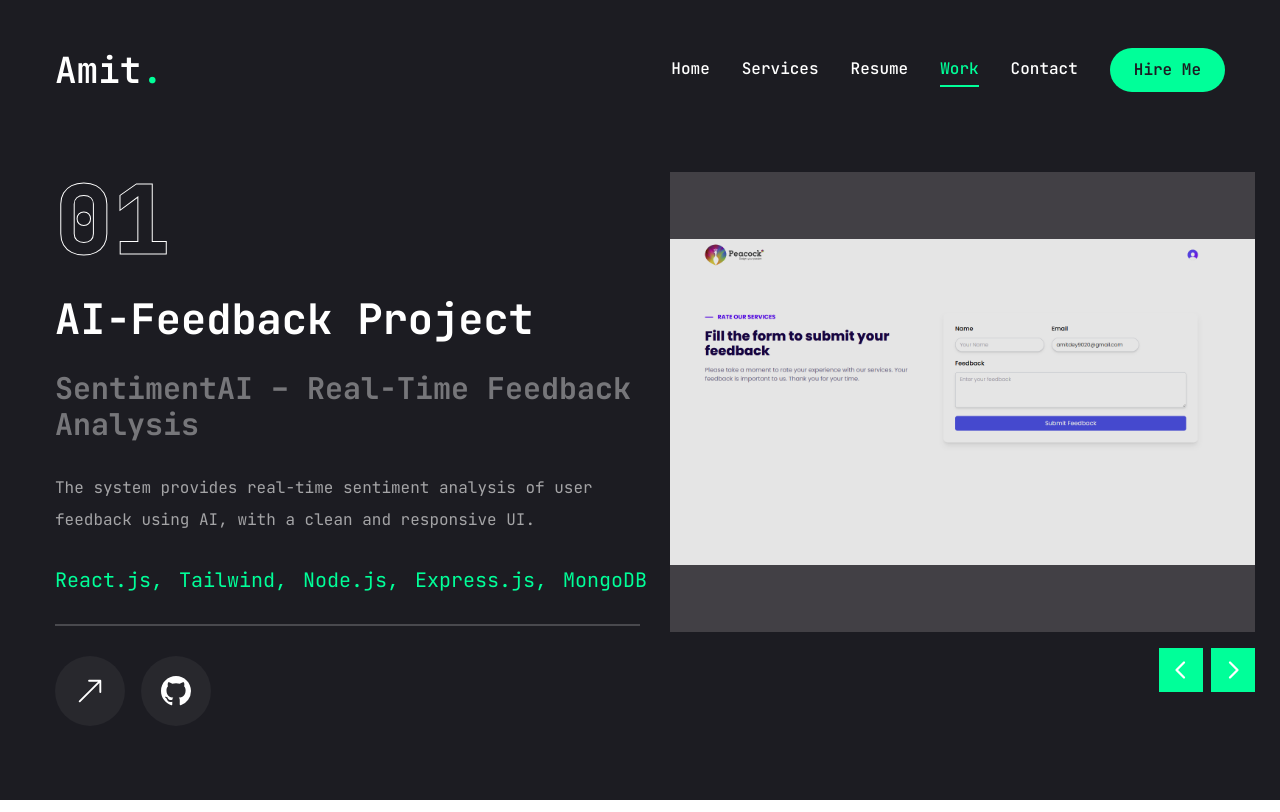
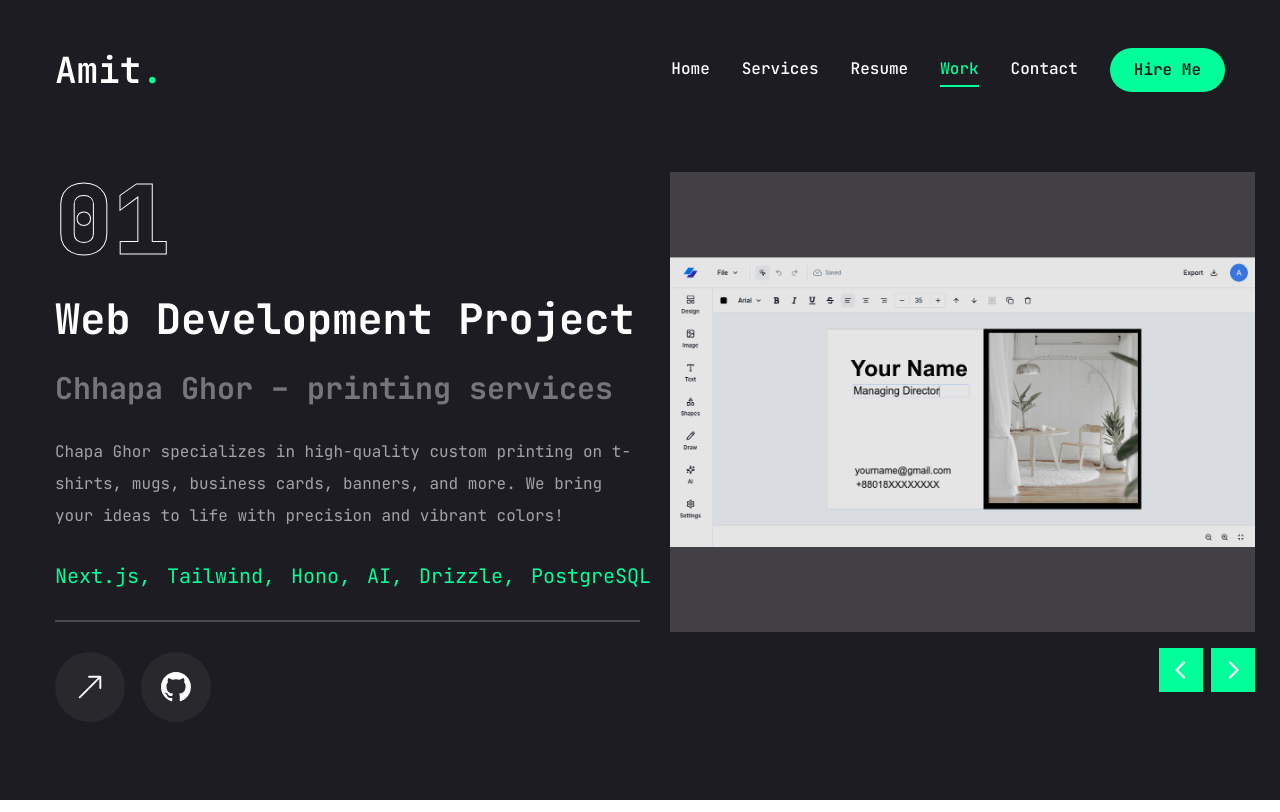
Before and after one commit to Amit-Dey/amit-portfolio, a Next.js app: page /work in a window 1280 px wide. Built offline with nearby package versions, Linux system fonts and the light colour scheme.

Commit message:
project updated

```diff
--- a/app/work/page.tsx
+++ b/app/work/page.tsx
@@ -21,18 +21,48 @@ import Image from 'next/image';
 import WorkSliderButtons from '@/components/WorkSliderButtons';
 
 const Projects = [
+
   {
     num: "01",
-    catagory: "AI-Feedback",
+    catagory: "Web Development",
+    title: "Chhapa Ghor – printing services",
+    description: "Chapa Ghor specializes in high-quality custom printing on t-shirts, mugs, business cards, banners, and more. We bring your ideas to life with precision and vibrant colors!",
+    stack: [{ name: "Next.js" }, { name: "Tailwind" }, { name: "Hono" }, { name: "AI" }, { name: "Drizzle" }, { name: "PostgreSQL" }],
+    image: "/assets/work/thumChhapaGhor.png",
+    live: "https://chhapa-ghor.vercel.app/",
+    github: "https://github.com/Amit-Dey/chhapa-ghor",
+  },
+  {
+    num: "02",
+    catagory: "backend Development",
+    title: "EasyCart – Simplified Online Shopping Platform",
+    description: "A comprehensive e-commerce platform built using Laravel, offering functionalities like product management, user authentication, and order processing.",
+    stack: [{ name: "Laravel" }, { name: "MySQL" }, { name: "PHP" }, { name: "JavaScript" }],
+    image: "/assets/work/thumEcommarce.png",
+    live: "https://github.com/Amit-Dey/EcommerceProject.git",
+    github: "https://github.com/Amit-Dey/EcommerceProject.git",
+  },
+  {
+    num: "03",
     title: "SentimentAI – Real-Time Feedback Analysis",
     description: "The system provides real-time sentiment analysis of user feedback using AI, with a clean and responsive UI.",
-    stack: [{name: "React.js"}, {name: "Tailwind"}, {name: "Node.js"}, {name: "Express.js"}, {name: "MongoDB"}],
+    stack: [{ name: "React.js" }, { name: "Tailwind" }, { name: "Node.js" }, { name: "Express.js" }, { name: "MongoDB" }],
     image: "/assets/work/thumFeedback.png",
     live: "https://ai-feedback-frontend-git-main-amit-deys-projects.vercel.app/",
     github: "https://github.com/Amit-Dey/SentimentAI",
   },
   {
-    num: "02",
+    num: "04",
+    catagory: "AI-driven web",
+    title: "Promptify",
+    description: "An AI-driven web app that generates creative prompts for writing, brainstorming, and idea generation.",
+    stack: [{ name: "Next.js" }, { name: "Framer Motion" }, { name: "Tailwind CSS" }, { name: "MongoDB" }],
+    image: "/assets/work/Promptify.png",
+    live: "https://promptify-six-dun.vercel.app/",
+    github: "https://github.com/Amit-Dey/Promptify",
+  },
+  {
+    num: "05",
     catagory: "Web Development",
     title: "Simple Zerodha App",
     description: "It's allows users to perform basic trading operations.",
@@ -41,26 +71,6 @@ const Projects = [
     live: "https://amit-dey.github.io/Simple-Zerodha-App/",
     github: "https://github.com/Amit-Dey/Simple-Zerodha-App",
   },
-  {
-    num: "03",
-    catagory: "AI-driven web",
-    title: "Promptify",
-    description: "An AI-driven web app that generates creative prompts for writing, brainstorming, and idea generation.",
-    stack: [{ name: "Next.js" }, { name: "Framer Motion" }, { name: "Tailwind CSS" },{ name: "MongoDB" } ],
-    image: "/assets/work/Promptify.png",
-    live: "https://promptify-six-dun.vercel.app/",
-    github: "https://github.com/Amit-Dey/Promptify",
-  },
-  {
-    num: "04",
-    catagory: "backend Development",
-    title: "EasyCart – Simplified Online Shopping Platform",
-    description: "A comprehensive e-commerce platform built using Laravel, offering functionalities like product management, user authentication, and order processing.",
-    stack: [{ name: "Laravel" }, { name: "MySQL" }, { name: "PHP" }, { name: "JavaScript" }],
-    image: "/assets/work/thumEcommarce.png",
-    live: "https://github.com/Amit-Dey/EcommerceProject.git",
-    github: "https://github.com/Amit-Dey/EcommerceProject.git",
-  }
 ]
 
 
```
Also changed, not shown: public/assets/work/thumChhapaGhor.png (added).
